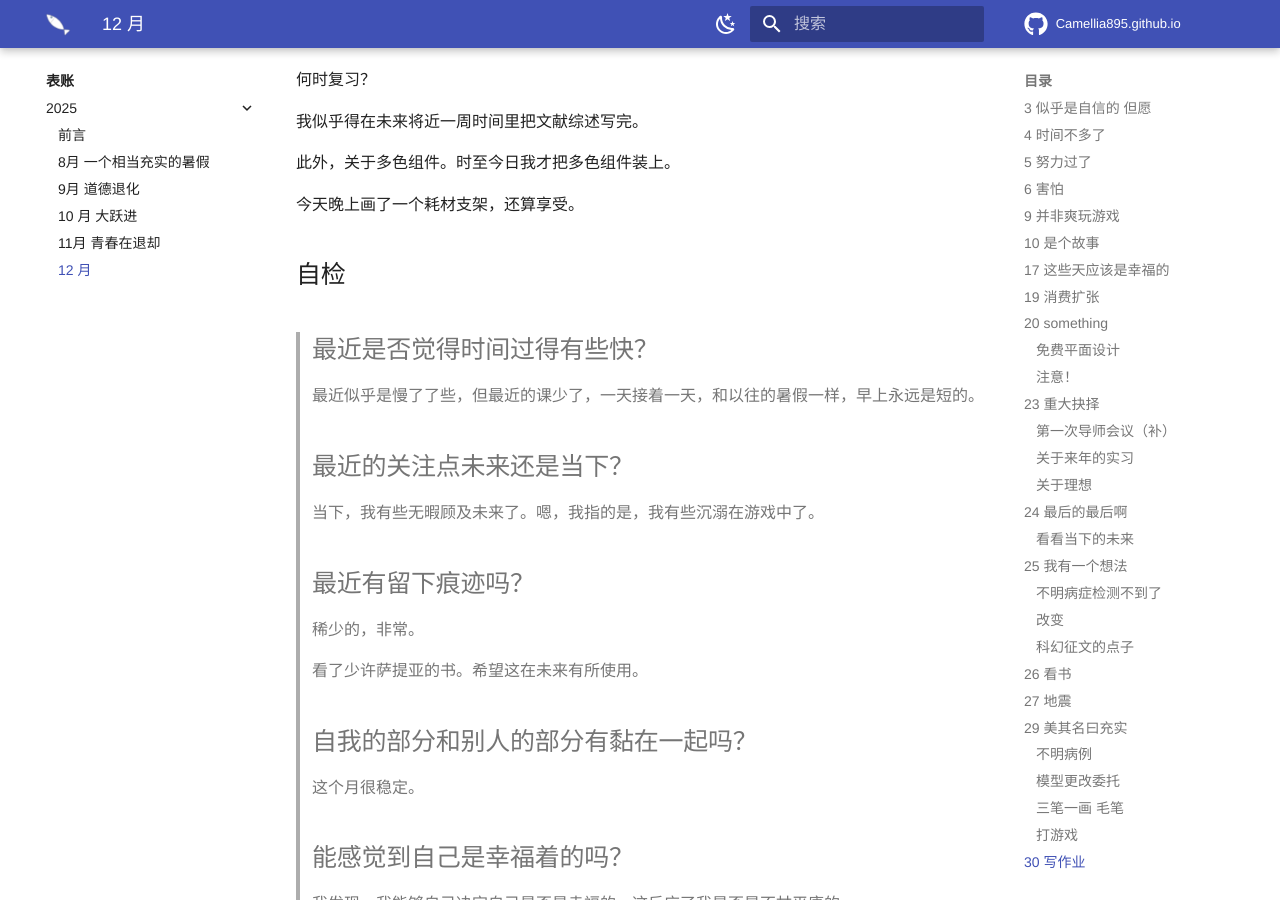
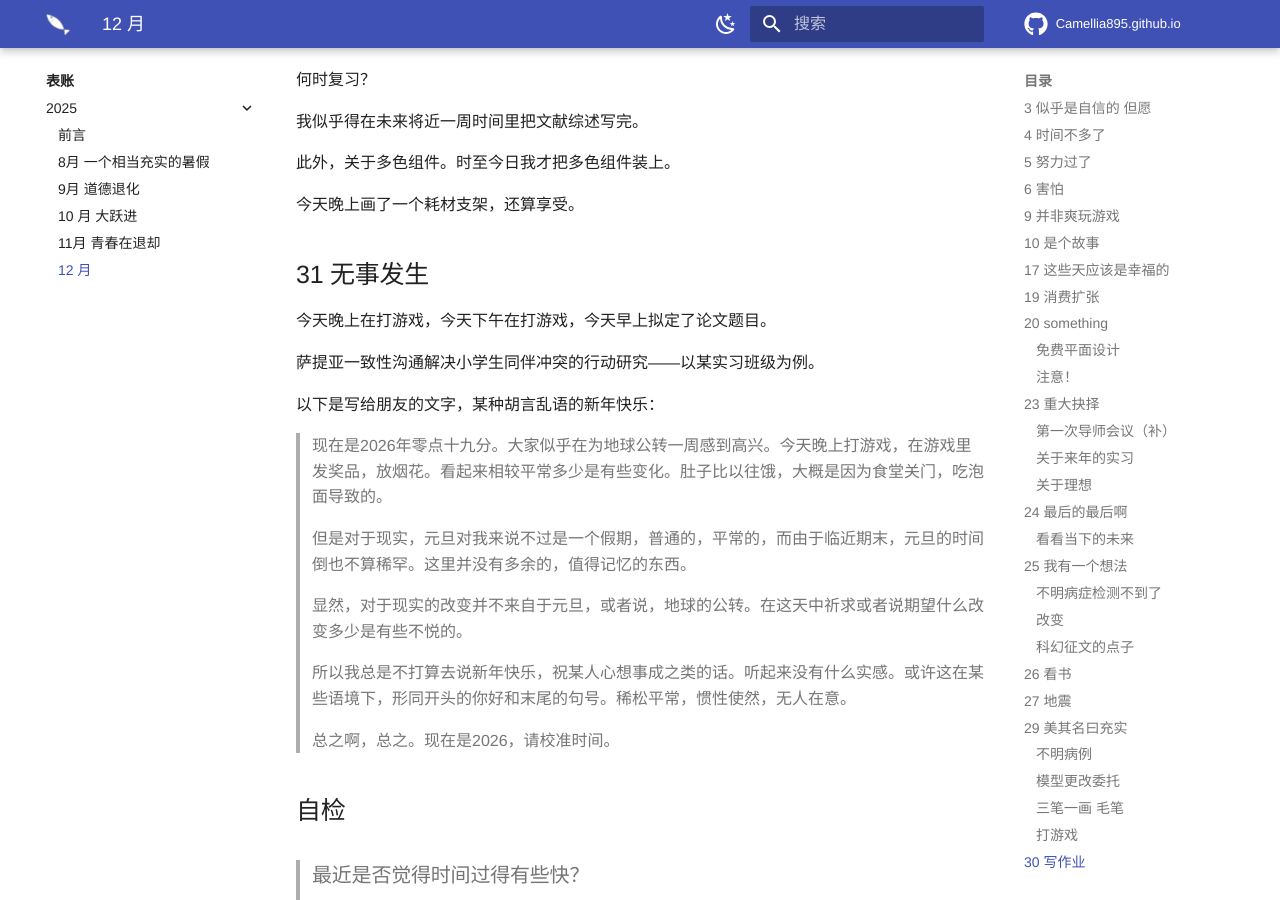
Before and after one commit to Camellia895/Camellia895.github.io, an MkDocs documentation site: the page built from docs/表账/2025/12.md, in a window 1280 px wide and 900 px high, scrolled down 8951 px. Built offline with MkDocs 1.6.1 and Material for MkDocs 9.7.7, drawn with Linux system fonts in a browser that asks for light colours; some web fonts are replaced; comment, search, counter and statistics services are not loaded.

Commit message:
Update 12.md

```diff
--- a/docs/表账/2025/12.md
+++ b/docs/表账/2025/12.md
@@ -344,32 +344,50 @@
 
 今天晚上画了一个耗材支架，还算享受。
 
+## 31 无事发生
+
+今天晚上在打游戏，今天下午在打游戏，今天早上拟定了论文题目。
+
+萨提亚一致性沟通解决小学生同伴冲突的行动研究——以某实习班级为例。
+
+以下是写给朋友的文字，某种胡言乱语的新年快乐：
+
+> 现在是2026年零点十九分。大家似乎在为地球公转一周感到高兴。今天晚上打游戏，在游戏里发奖品，放烟花。看起来相较平常多少是有些变化。肚子比以往饿，大概是因为食堂关门，吃泡面导致的。
+>
+> 但是对于现实，元旦对我来说不过是一个假期，普通的，平常的，而由于临近期末，元旦的时间倒也不算稀罕。这里并没有多余的，值得记忆的东西。
+>
+> 显然，对于现实的改变并不来自于元旦，或者说，地球的公转。在这天中祈求或者说期望什么改变多少是有些不悦的。
+>
+> 所以我总是不打算去说新年快乐，祝某人心想事成之类的话。听起来没有什么实感。或许这在某些语境下，形同开头的你好和末尾的句号。稀松平常，惯性使然，无人在意。
+>
+> 总之啊，总之。现在是2026，请校准时间。
+
 ## 自检
 
-> ## 最近是否觉得时间过得有些快？
+> ### 最近是否觉得时间过得有些快？
 >
 > 最近似乎是慢了了些，但最近的课少了，一天接着一天，和以往的暑假一样，早上永远是短的。
 >
-> ## 最近的关注点未来还是当下？
+> ### 最近的关注点未来还是当下？
 >
 > 当下，我有些无暇顾及未来了。嗯，我指的是，我有些沉溺在游戏中了。
 >
-> ## 最近有留下痕迹吗？
+> ### 最近有留下痕迹吗？
 >
 > 稀少的，非常。
 >
 > 看了少许萨提亚的书。希望这在未来有所使用。
 >
-> ## 自我的部分和别人的部分有黏在一起吗？
+> ### 自我的部分和别人的部分有黏在一起吗？
 >
 > 这个月很稳定。
 >
-> ## 能感觉到自己是幸福着的吗？
+> ### 能感觉到自己是幸福着的吗？
 >
 > 我发现，我能够自己决定自己是否是幸福的。这反应了我是否是不甘平庸的。
 >
 > 我的当下是平庸的，因此如果我不愿如此的话，我大概是不幸福的。
 >
-> ## 此外还有什么想要补充的？
+> ### 此外还有什么想要补充的？
 >
 > 我想大概是没有了。
```
